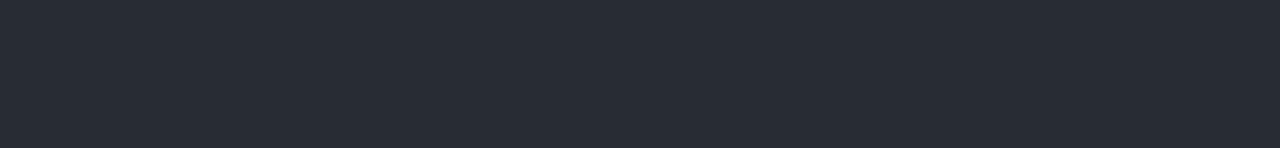
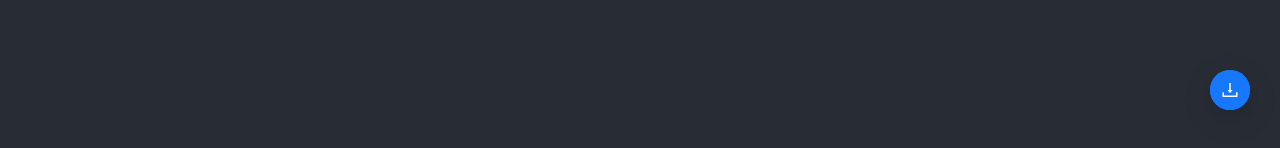
Before and after one commit to ShonBarkan/PsyTrack, a React (Create React App) app in the folder client/: page / in a window 1280 px wide. Shown: the part 642-790 px from the top of the page. Built offline with nearby package versions, Linux system fonts and the light colour scheme.

Commit message:
[Exsport]: export the scores to xlsx

```diff
--- a/client/package.json
+++ b/client/package.json
@@ -16,7 +16,8 @@
     "react-dom": "^18.3.1",
     "react-scripts": "5.0.1",
     "styled-components": "^6.1.13",
-    "web-vitals": "^2.1.4"
+    "web-vitals": "^2.1.4",
+    "xlsx": "^0.18.5"
   },
   "scripts": {
     "start": "react-scripts start",
--- a/client/src/App.js
+++ b/client/src/App.js
@@ -3,6 +3,7 @@ import Graph from './components/Graph/Graph';
 import Tests from './components/Tests/Tests';
 import { Radio } from 'antd';
 import { useAppContext } from './context';
+import ExportToExcel from './components/ExsportToExcel/ExsportToExcel';
 
 const options = [
   {
@@ -28,6 +29,7 @@ function App() {
   return (
     <div className="App">
       <header className="App-header">
+        <ExportToExcel/>
         <Radio.Group options={options} onChange={onChangeSubject} optionType="button" />
         <Graph/>
         <Tests/>
--- /dev/null
+++ b/client/src/components/ExsportToExcel/ExsportToExcel.jsx
@@ -0,0 +1,47 @@
+import React from 'react';
+import * as XLSX from 'xlsx';
+import { useAppContext } from '../../context';
+import { FloatButton, Tooltip } from 'antd';
+import { DownloadOutlined } from '@ant-design/icons';
+
+
+const ExportToExcel = () => {
+    const {englishTestsScore,mathTestsScore,hebrewTestsScore} = useAppContext()
+
+    const exportToExcel = () => {
+    const wb = XLSX.utils.book_new(); // Create a new workbook
+
+    // Convert each array to a sheet
+    const ws1 = XLSX.utils.aoa_to_sheet(englishTestsScore);
+    const ws2 = XLSX.utils.aoa_to_sheet(mathTestsScore);
+    const ws3 = XLSX.utils.aoa_to_sheet(hebrewTestsScore);
+
+    // Append each sheet to the workbook with a name
+    XLSX.utils.book_append_sheet(wb, ws1, 'אנגלית');
+    XLSX.utils.book_append_sheet(wb, ws2, 'כמותי');
+    XLSX.utils.book_append_sheet(wb, ws3, 'מילולי');
+
+    // Get the current date, hour, and minute in YYYY-MM-DD_HH-MM format
+    const now = new Date();
+    const currentDate = now.toISOString().split('T')[0]; // Format: YYYY-MM-DD
+
+    // Create the file name with the current date, hour, and minute
+    const fileName = `מעקב_פרקים_${currentDate}.xlsx`;
+
+    // Write to Excel and trigger download with the dynamic filename
+    XLSX.writeFile(wb, fileName);
+  };
+
+  return (
+    <Tooltip placement="top" title={'Export scores'}>
+        <FloatButton
+            icon={<DownloadOutlined />}
+            type="primary"
+            style={{insetInlineEnd: 30}}
+            onClick={exportToExcel}
+        />
+    </Tooltip>
+  );
+};
+
+export default ExportToExcel;
--- a/client/src/components/TestScore/TestScore.jsx
+++ b/client/src/components/TestScore/TestScore.jsx
@@ -30,6 +30,7 @@ const TestScore = ({ length ,testNumber }) => {
             padding: '10px',
             border: 'none',
             borderRadius: '5px',
+            cursor:'pointer'
           }}
         >
           {index + 1}
--- a/client/src/context.js
+++ b/client/src/context.js
@@ -55,6 +55,9 @@ export const AppProvider = ({ children }) => {
         {
           testsScore, setTestsScore,
           subject , setSubject,
+          englishTestsScore, setEnglishTestsScore,
+          mathTestsScore, setMathTestsScore,
+          hebrewTestsScore, setHebrewTestsScore,
           addTest
         }
     }>
```
Also changed, not shown: 1 other file (tests, documents, lock files or other folders).
